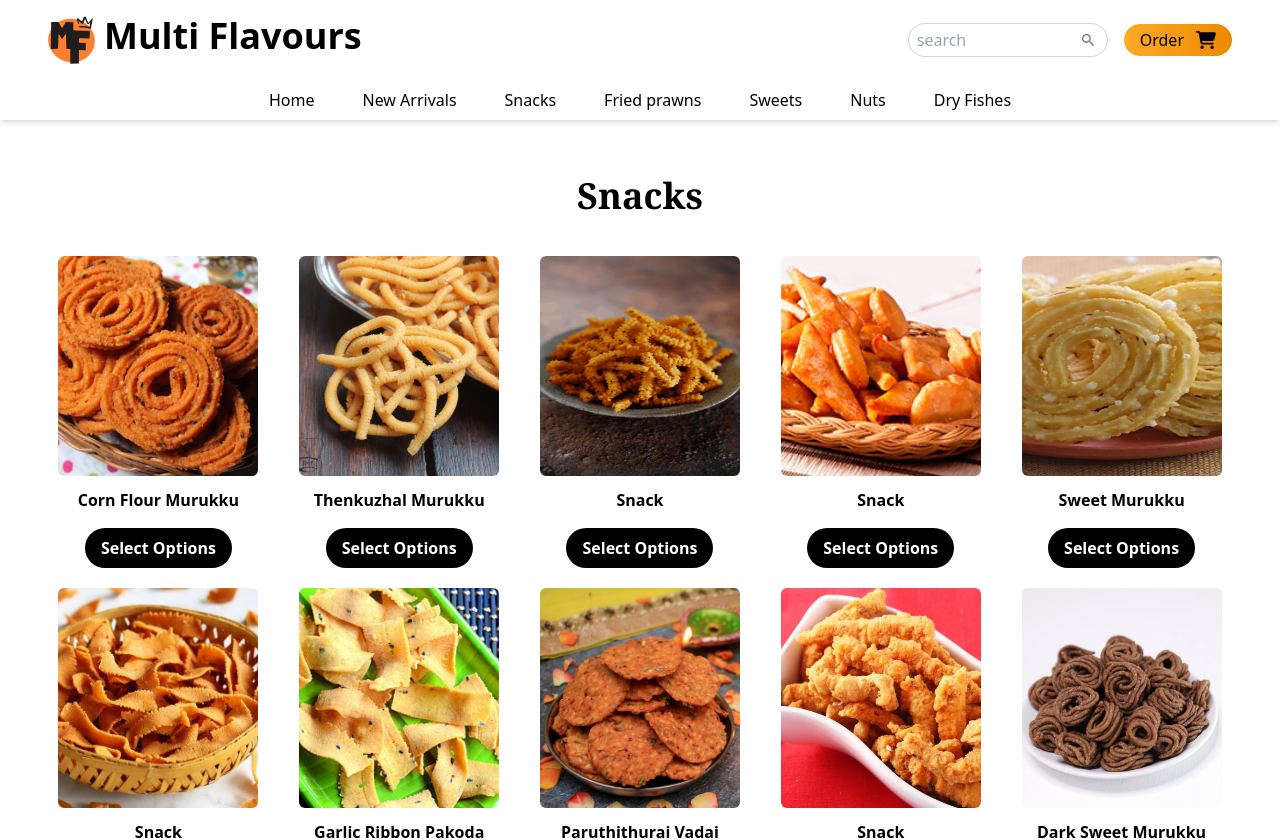
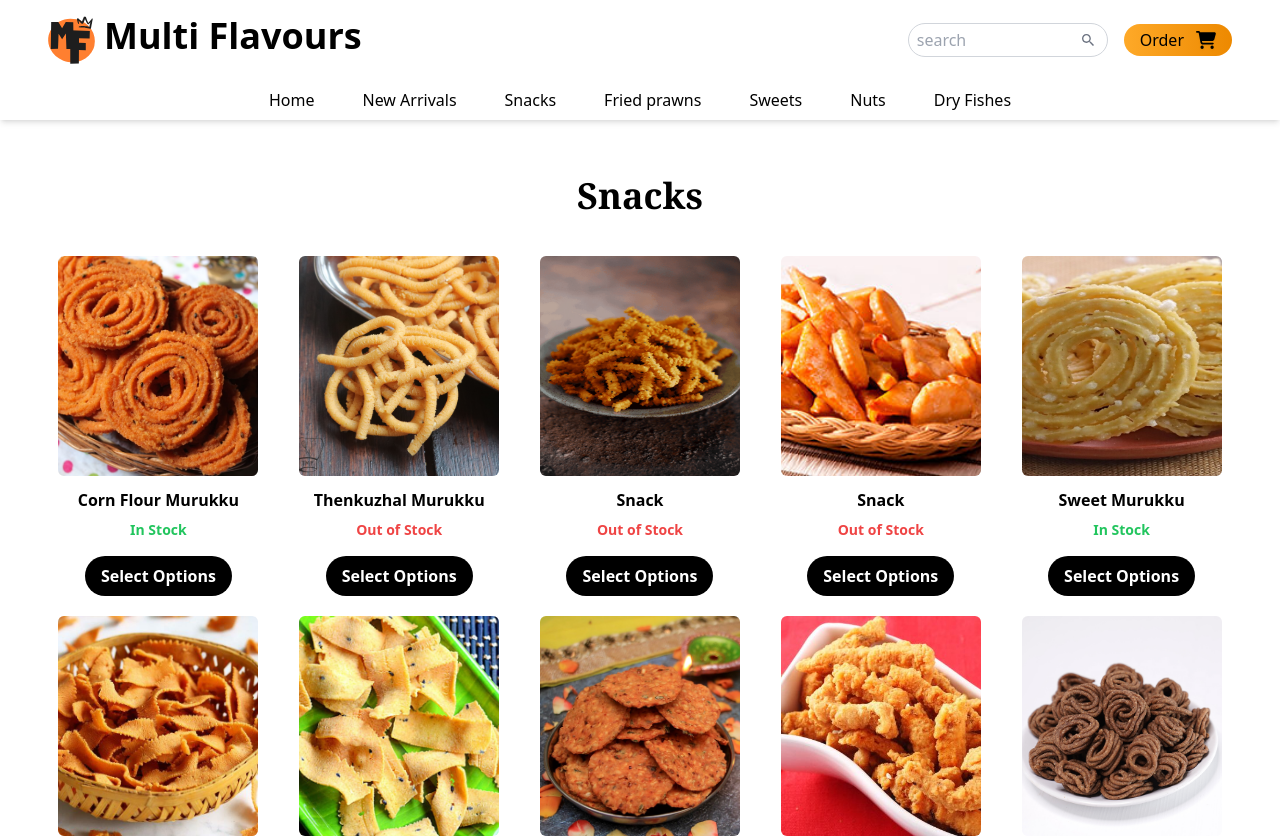
Before and after one commit to MenalinR/multiflavors, a React (Vite) app: page /Snacks in a window 1280 px wide. Shown: the top 840 px of the page. Built offline with nearby package versions, Linux system fonts and the light colour scheme.

Commit message:
implemented instock items

```diff
--- a/src/Pages/Snacks.jsx
+++ b/src/Pages/Snacks.jsx
@@ -22,6 +22,8 @@ const SnacksData = [
   { id: 9, img: snk9, title: "Snack", type: "weight", price: 0.9 },
   { id: 10, img: snk10, title: "Dark Sweet Murukku", type: "weight", price: 1.0 },
 ];
+
+const inStockIds = [1, 5, 8];
 
 const Popup = ({ snack, handleClose }) => {
   const [selectedValue, setSelectedValue] = useState(null);
@@ -54,13 +56,14 @@ const Popup = ({ snack, handleClose }) => {
   return (
     <div className="fixed inset-0 bg-black bg-opacity-50 flex justify-center items-center">
       <div className="relative bg-white p-4 md:p-8 rounded-md w-[90%] md:w-[80%] lg:w-[60%] max-h-[90%] overflow-y-auto flex flex-col md:flex-row">
-        <button
+
+        <div><button
           onClick={handleClose}
-          className="absolute top-2 right-2 text-black text-2xl font-bold z-50 md:top-4 md:right-4"
+          className="absolute top-2 right-2 text-black text-2xl font-bold z-50 md:top-4 md:right-4 md:left-auto  sm:top-4"
         >
           &times;
         </button>
-
+        </div>
 
         <div className="w-full md:w-1/2 flex justify-center items-center md:pr-8">
           <img
@@ -157,7 +160,9 @@ const Snacks = () => {
         </div>
         <div>
           <div className="grid grid-cols-1 sm:grid-cols-3 md:grid-cols-4 lg:grid-cols-5 place-items-center gap-5">
-            {SnacksData.map((data) => (
+            {SnacksData.map((data) => {
+              const inStock = inStockIds.includes(data.id);
+              return (
                 <div key={data.id} className="space-y-3">
                   <img
                     src={data.img}
@@ -166,17 +171,26 @@ const Snacks = () => {
                   />
                   <div className="text-center">
                     <h3 className="font-semibold">{data.title}</h3>
+                    <span
+                      className={`block mt-2 text-sm font-bold ${
+                        inStock ? 'text-green-500' : 'text-red-500'
+                      }`}
+                    >
+                      {inStock ? 'In Stock' : 'Out of Stock'}
+                    </span>
                     <div className="pt-4">
                       <button
                         onClick={() => handleOrderPopup(data)}
                         className="bg-gradient-to-r from-black to-black hover:scale-105 duration-200 text-white py-2 px-4 rounded-full font-bold"
+                        disabled={!inStock} // Disable the button if the item is out of stock
                       >
                         Select Options
                       </button>
                     </div>
                   </div>
                 </div>
-            ))}
+              );
+            })}
           </div>
         </div>
       </div>
```
Lines whose indentation alone changed are shown as unchanged.
